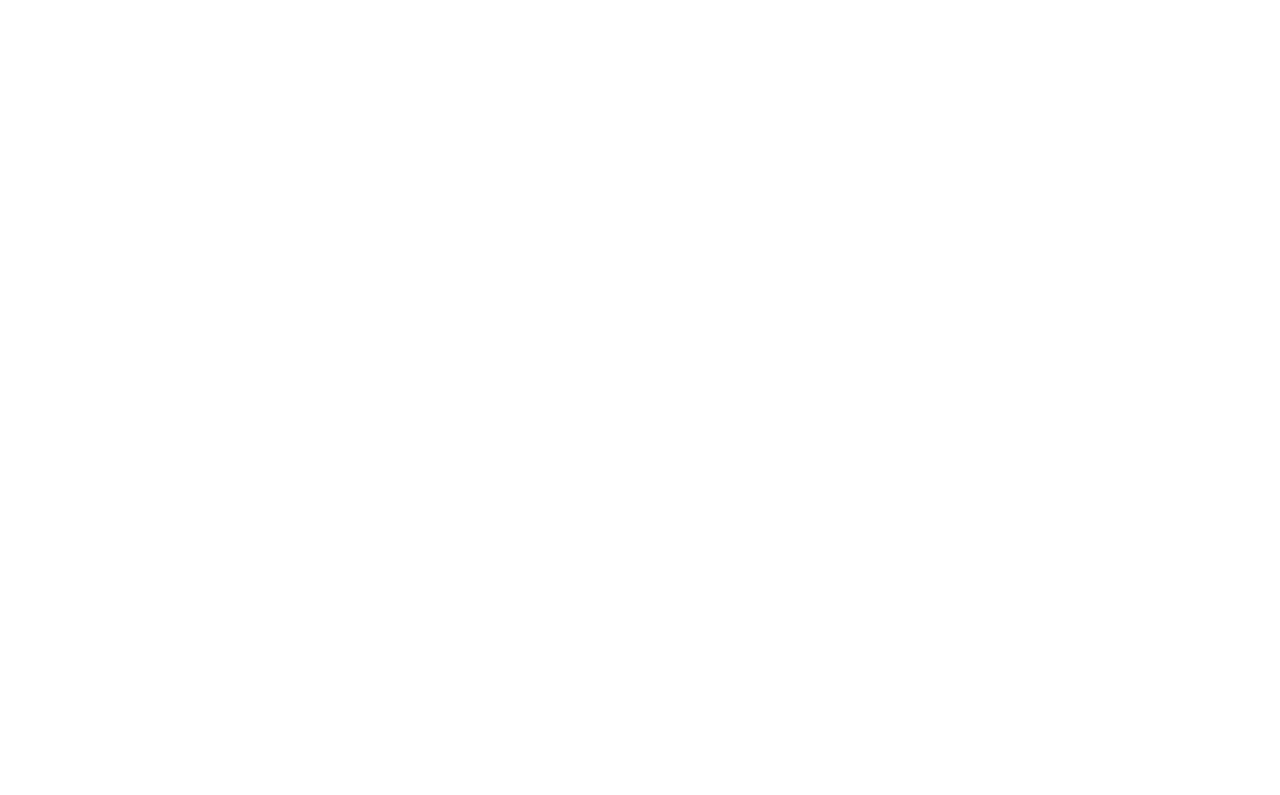
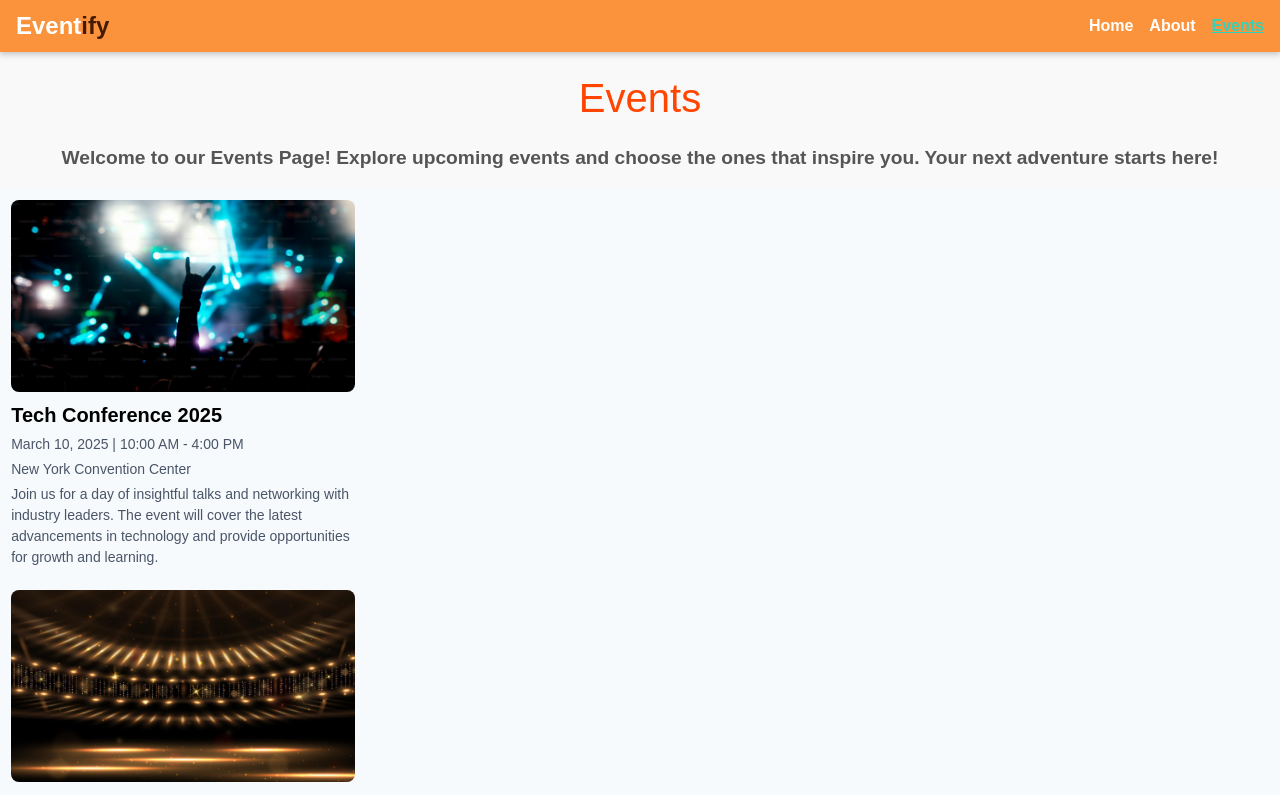
Before and after one commit to ChrisM-Code/Event, a React (Vite) app in the folder event/: page /events in a window 1280 px wide. Before the commit this address had no page. Shown: the top 795 px of the page. Built offline with nearby package versions, Linux system fonts and the light colour scheme.

Commit message:
About Page

```diff
--- a/event/src/App.jsx
+++ b/event/src/App.jsx
@@ -2,6 +2,7 @@ import { Routes, Route } from "react-router-dom";
 import AppLayout from "./ui/AppLayout";
 import Home from "./components/Home/Home";
 import About from "./components/About/About";
+import Events from "./components/Events/Events";
 
 const App = () => {
   return (
@@ -9,6 +10,7 @@ const App = () => {
       <Route path="/" element={<AppLayout />}>
         <Route index element={<Home />} />
         <Route path="about" element={<About />} />
+        <Route path="events" element={<Events />} />
       </Route>
     </Routes>
   );
--- /dev/null
+++ b/event/src/components/Events/EventCard.jsx
@@ -0,0 +1,76 @@
+import styled from "styled-components";
+
+const Container = styled.div`
+  display: flex;
+  justify-content: flex-start;
+  align-items: flex-start;
+  padding: 0.5rem;
+  background: #f7fafc;
+  min-height: auto;
+`;
+
+const Card = styled.div`
+  background: #fffff;
+  border-radius: 0.5rem;
+  padding: 0.2rem;
+  width: 350px;
+
+  @media (max-width: 768px) {
+    width: 100%;
+    padding: 0.1rem;
+  }
+`;
+
+const Image = styled.img`
+  width: 100%;
+  height: 192px;
+  object-fit: cover;
+  border-radius: 8px;
+
+  @media (max-width: 768px) {
+    height: 200px;
+  }
+`;
+
+const Title = styled.h2`
+  font-size: 1.25rem;
+  font-weight: bold;
+  margin-top: 8px;
+
+  @media (max-width: 768px) {
+    font-size: 1.125rem; /* Adjust font size for smaller screens */
+  }
+`;
+
+const InfoText = styled.p`
+  color: #4a5568;
+  font-size: 0.875rem;
+  margin-top: 4px;
+
+  @media (max-width: 768px) {
+    font-size: 0.75rem; /* Reduce font size for smaller screens */
+    margin-top: 6px;
+  }
+`;
+
+function EventCard({ event }) {
+  if (!event) {
+    return <p>No event data available.</p>;
+  }
+
+  return (
+    <Container>
+      <Card>
+        {event.image && <Image src={event.image} alt={event.title} />}
+        <Title>{event.title}</Title>
+        <InfoText>
+          {event.date} | {event.time}
+        </InfoText>
+        <InfoText>{event.location}</InfoText>
+        <InfoText>{event.details}</InfoText>
+      </Card>
+    </Container>
+  );
+}
+
+export default EventCard;
--- /dev/null
+++ b/event/src/components/Events/EventPro.jsx
@@ -0,0 +1,32 @@
+import EventCard from "./EventCard";
+
+const EventPro = () => {
+  const event1 = {
+    image: "eve2.jpg",
+    title: "Tech Conference 2025",
+    date: "March 10, 2025",
+    time: "10:00 AM - 4:00 PM",
+    location: "New York Convention Center",
+    details:
+      "Join us for a day of insightful talks and networking with industry leaders. The event will cover the latest advancements in technology and provide opportunities for growth and learning.",
+  };
+
+  const event2 = {
+    image: "eve3.jpg",
+    title: "Blockchain Summit 2025",
+    date: "April 15, 2025",
+    time: "9:00 AM - 5:00 PM",
+    location: "San Francisco Tech Hub",
+    details:
+      "Explore the future of blockchain technology at the Blockchain Summit. Learn from top experts, and discover how blockchain is transforming industries worldwide.",
+  };
+
+  return (
+    <div>
+      <EventCard event={event1} />
+      <EventCard event={event2} />
+    </div>
+  );
+};
+
+export default EventPro;
--- a/event/src/components/Events/Events.jsx
+++ b/event/src/components/Events/Events.jsx
@@ -1,7 +1,9 @@
+import Header from "./Header";
+
 function Events() {
   return (
     <div>
-      <h1>Events</h1>
+      <Header />
     </div>
   );
 }
--- /dev/null
+++ b/event/src/components/Events/Header.jsx
@@ -0,0 +1,52 @@
+import styled from "styled-components";
+import EventPro from "./EventPro";
+
+const HeaderContainer = styled.div`
+  text-align: center;
+  padding: 0.5rem;
+  border-radius: 0rem;
+  margin: 0.5rem;
+`;
+
+const Title = styled.h1`
+  font-size: 2.5rem;
+  color: #333;
+  margin-bottom: 1rem;
+
+  span {
+    color: #ff4500;
+    cursor: pointer;
+    transition: color 0.3s ease;
+
+    &:hover {
+      color: #fb923c;
+    }
+  }
+`;
+
+const Subtitle = styled.p`
+  font-size: 1.2rem;
+  color: #555;
+  line-height: 1.5;
+`;
+
+function Header() {
+  return (
+    <>
+      <HeaderContainer>
+        <Title>
+          <span>Events</span>
+        </Title>
+        <Subtitle>
+          <strong>
+            Welcome to our Events Page! Explore upcoming events and choose the
+            ones that inspire you. Your next adventure starts here!
+          </strong>
+        </Subtitle>
+      </HeaderContainer>
+      <EventPro />
+    </>
+  );
+}
+
+export default Header;
--- a/event/src/components/Home/NavBar.jsx
+++ b/event/src/components/Home/NavBar.jsx
@@ -90,10 +90,10 @@ function NavBar() {
           About
         </Link>
         <Link
-          to="/event"
-          className={location.pathname === "/event" ? "active" : ""}
+          to="/events"
+          className={location.pathname === "/events" ? "active" : ""}
         >
-          Event
+          Events
         </Link>
       </NavLinks>
     </NavbarWrapper>
```
Also changed, not shown: event/src/components/Events/Calender.jsx (added), event/src/components/Events/Highlights.jsx (added), event/src/components/Events/SearchBar.jsx (added).
